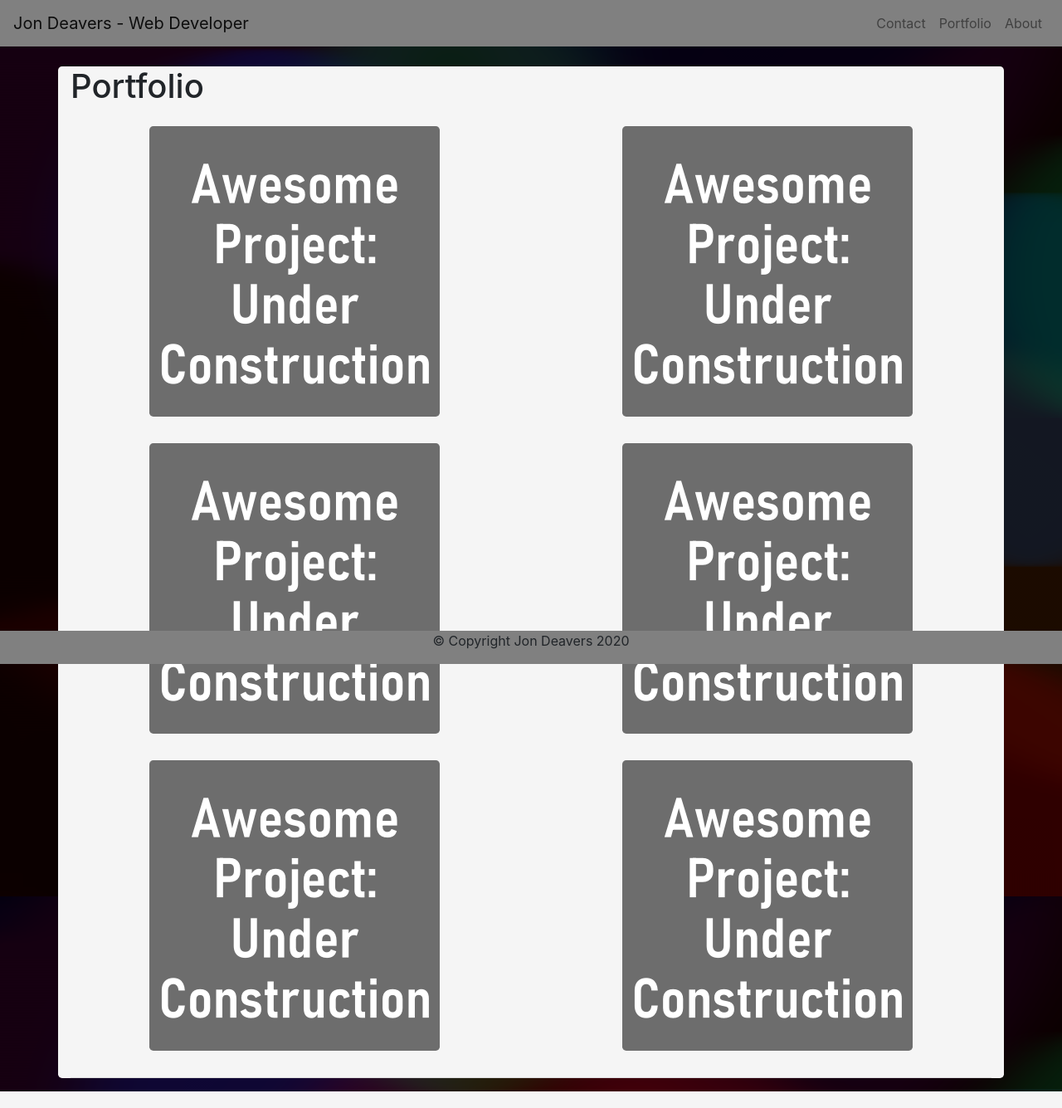
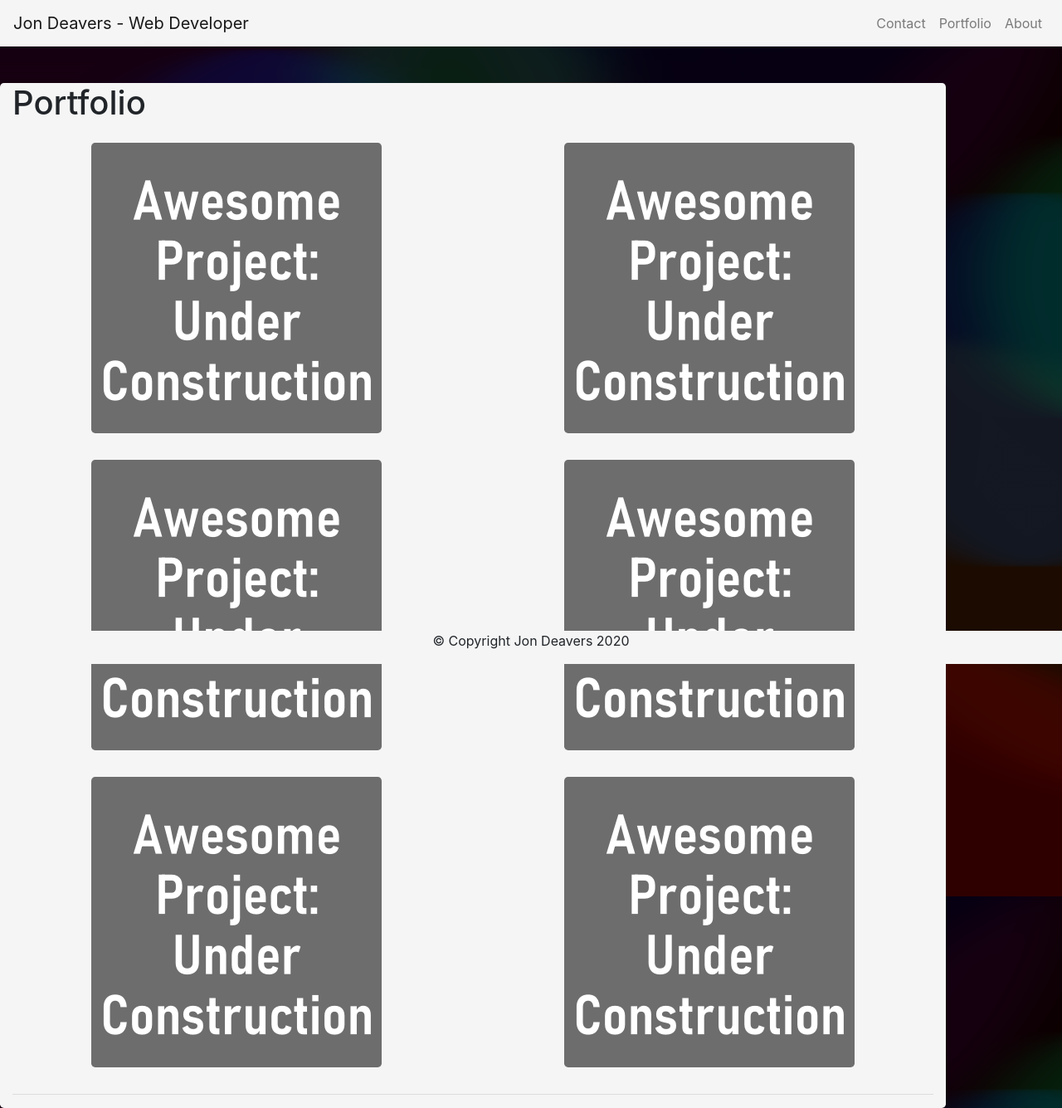
Before and after one commit to lucsedirae/lucsedirae.github.io, a PHP site: page /portfolio.html in a window 1280 px wide. Shown: the whole page at 83% size. Run offline with PHP 8.4, Linux system fonts and the light colour scheme; some libraries are stand-ins or nearby versions.

Commit message:
Refactored for improved semantics in HTML and restructuring indentation scheme

```diff
--- a/portfolio.html
+++ b/portfolio.html
@@ -1,5 +1,4 @@
 <!DOCTYPE html>
-
 <head>
     <meta charset="utf-8">
     <meta http-equiv="X-UA-Compatible" content="IE=edge">
@@ -20,75 +19,52 @@
       </button>
       <div class="collapse navbar-collapse" id="navbarSupportedContent">
         <ul class="navbar-nav ml-auto">
-          <li class="nav-item">
-            <a class="nav-link" href="contact.html">Contact</a>
-          </li>
-          <li class="nav-item">
-              <a class="nav-link" href="portfolio.html">Portfolio</a>
-            </li>
-            <li class="nav-item">
-              <a class="nav-link" href="index.html">About</a>
-            </li>
+          <li class="nav-item"> <a class="nav-link" href="contact.html">Contact</a> </li>
+          <li class="nav-item"> <a class="nav-link" href="portfolio.html">Portfolio</a> </li>
+          <li class="nav-item"> <a class="nav-link" href="index.html">About</a> </li>
         </ul>
       </div>
       </nav>
-
   </header>
 
   <!--The main element contains thumbnails and links to student's portfolio-->
   <main class="container rounded-lg text-center">
     <div class="row text-left">
-      <div class="col-md-12">
+      <header class="col-md-12">
         <h1>Portfolio</h1>
-      </div>
-  </div>
-  <div class="row">
-    <div class="col-md-6 my-3">
-      <a href="">
-        <img class="img-fluid rounded-lg" src="assets/images/underconstruction 350x350.png">
-      </a>
+      </header>
     </div>
-    <div class="col-md-6 my-3">
-      <a href="">
-        <img class="img-fluid rounded-lg" src="assets/images/underconstruction 350x350.png">
-      </a>
+    <div class="row">
+      <figure class="col-md-6 my-3">
+        <a href=""><img class="img-fluid rounded-lg" src="assets/images/underconstruction 350x350.png" alt="Under construction thumbnail"> </a>
+      </figure>
+      <figure class="col-md-6 my-3">
+        <a href=""> <img class="img-fluid rounded-lg" src="assets/images/underconstruction 350x350.png" alt="Under construction thumbnail"> </a>
+      </figure>
     </div>
-  </div>
-  <div class="row">
-    <div class="col-md-6 my-3">
-      <a href="">
-        <img class="img-fluid rounded-lg" src="assets/images/underconstruction 350x350.png">
-      </a>
+    <div class="row">
+      <figure class="col-md-6 my-3">
+        <a href=""> <img class="img-fluid rounded-lg" src="assets/images/underconstruction 350x350.png" alt="Under construction thumbnail"> </a>
+      </figure>
+      <figure class="col-md-6 my-3">
+        <a href=""> <img class="img-fluid rounded-lg" src="assets/images/underconstruction 350x350.png" alt="Under construction thumbnail"> </a>
+      </figure>
     </div>
-    <div class="col-md-6 my-3">
-      <a href="">
-        <img class="img-fluid rounded-lg" src="assets/images/underconstruction 350x350.png">
-      </a>
+    <div class="row">
+      <figure class="col-md-6 my-3">
+        <a href=""><img class="img-fluid rounded-lg" src="assets/images/underconstruction 350x350.png" alt="Under construction thumbnail"> </a>
+      </figure>
+      <figure class="col-md-6 my-3">
+        <a href=""> <img class="img-fluid rounded-lg" src="assets/images/underconstruction 350x350.png" alt="Under construction thumbnail"> </a>
+      </figure>
     </div>
-  </div>
-  <div class="row">
-    <div class="col-md-6 my-3">
-      <a href="">
-        <img class="img-fluid rounded-lg" src="assets/images/underconstruction 350x350.png">
-      </a>
-    </div>
-    <div class="col-md-6 my-3">
-      <a href="">
-        <img class="img-fluid rounded-lg" src="assets/images/underconstruction 350x350.png">
-      </a>
-    </div>
-  </div>
   <hr>
   </main>
 
   <!--The footer element below marks the end of the page and contains copyright information-->
-  <div class="row" class="footer">
-    <footer class="fixed-bottom text-center">
-    <div class="col-md-12">
-      <p>© Copyright Jon Deavers 2020</p>
-    </div>
-    </footer>
-  </div>
+  <footer class="col-md-12 fixed-bottom text-center">
+    <p>© Copyright Jon Deavers 2020</p>
+  </footer>
 
   <script src="https://code.jquery.com/jquery-3.2.1.slim.min.js" integrity="sha384-KJ3o2DKtIkvYIK3UENzmM7KCkRr/rE9/Qpg6aAZGJwFDMVNA/GpGFF93hXpG5KkN" crossorigin="anonymous"></script>
   <script src="https://cdnjs.cloudflare.com/ajax/libs/popper.js/1.12.9/umd/popper.min.js" integrity="sha384-ApNbgh9B+Y1QKtv3Rn7W3mgPxhU9K/ScQsAP7hUibX39j7fakFPskvXusvfa0b4Q" crossorigin="anonymous"></script>
--- a/style.css
+++ b/style.css
@@ -3,22 +3,20 @@ body {
 }
 
 nav {
-    background-color: grey;
+    background-color: whitesmoke;
 }
 
 main {
-    margin-top: 80px;
+    margin-top: 100px;
     background-color: whitesmoke;
 }
 
 footer {
-    background: grey;
+    background: whitesmoke;
 }
 
-@media (max-width: 768px) {
-
+@media (min-width: 768px) {
+    main {
+        float: left;
+    }
    }
-
-@media (min-width: 769px), (max-width: 1880px)
-
-}
```
Also changed, not shown: contact.html (+22 -42 lines), index.html (+10 -22 lines).
